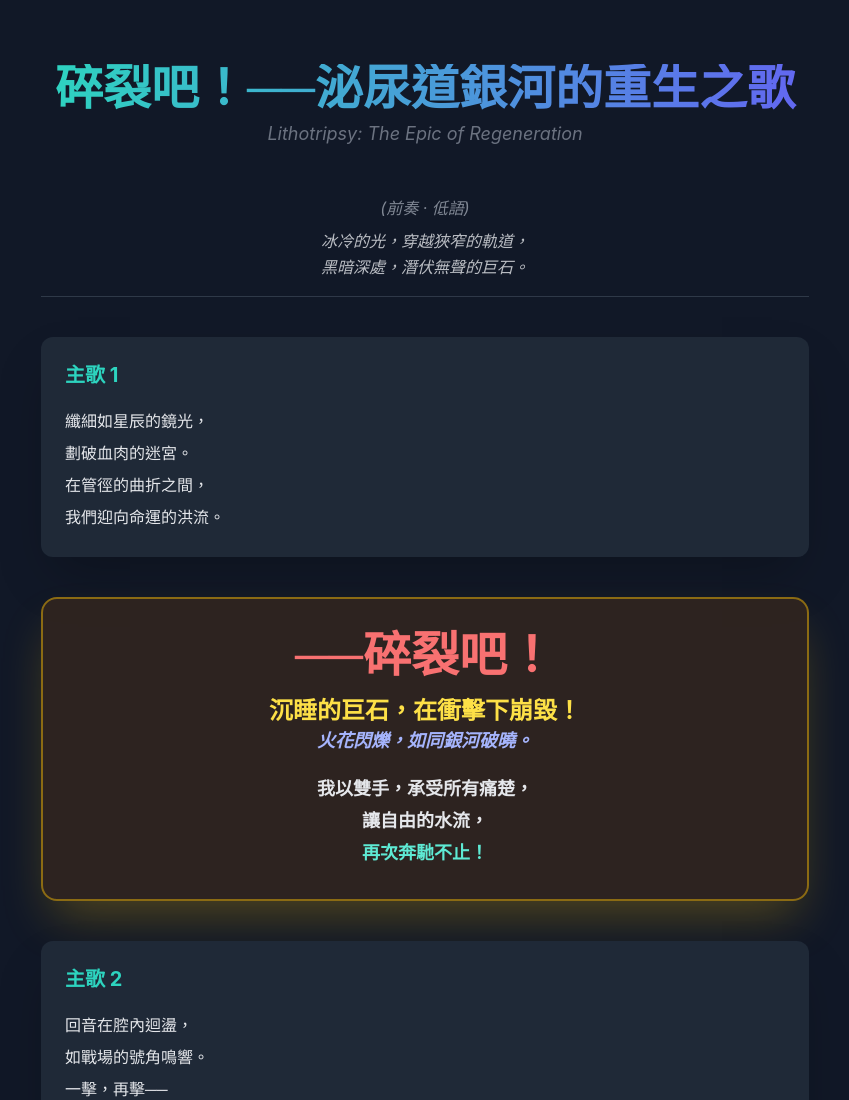
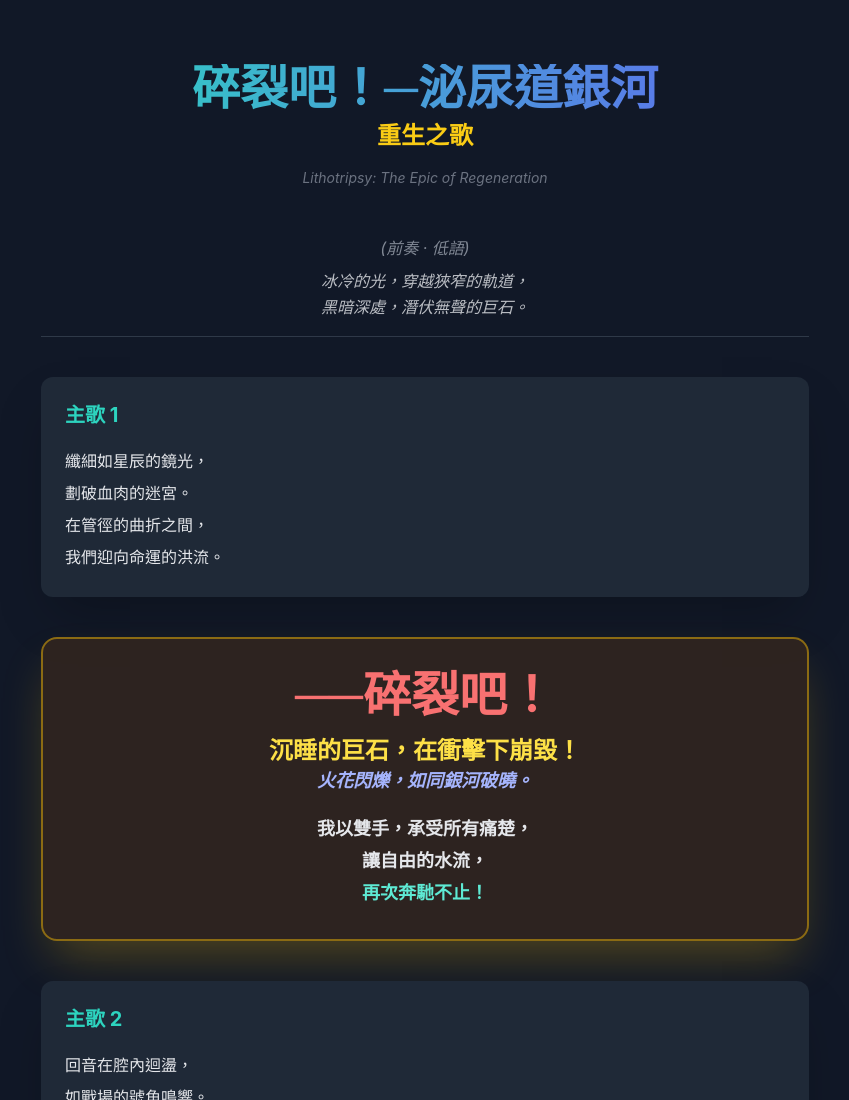
Before and after one commit to yy3114/Epic-Regeneration-Lyrics, a plain HTML site: page index.html in a window 1280 px wide. Shown: the top 1100 px of the page, without its empty margins (215-1064 px from the left). Drawn offline with nearby package versions, Linux system fonts and the light colour scheme.

Commit message:
Revise title and header for better presentation
Updated title and header structure for clarity.

```diff
--- a/index.html
+++ b/index.html
@@ -3,7 +3,7 @@
 <head>
     <meta charset="UTF-8">
     <meta name="viewport" content="width=device-width, initial-scale=1.0">
-    <title>碎裂吧！泌尿道銀河的重生之歌</title>
+    <title>碎裂吧！─泌尿道銀河 重生之歌</title>
     <!-- 載入 Tailwind CSS -->
     <script src="https://cdn.tailwindcss.com"></script>
     <style>
@@ -24,12 +24,15 @@
 <body class="bg-gray-900 text-gray-200 antialiased min-h-screen p-4 sm:p-8">
 
     <div class="max-w-3xl mx-auto py-8">
-        <!-- 標題：呼應主題的史詩感 -->
+        <!-- 標題：呼應主題的史詩感，並採用新的兩行結構 -->
         <header class="text-center mb-12">
             <h1 class="text-4xl sm:text-5xl font-extrabold text-transparent bg-clip-text bg-gradient-to-r from-teal-400 to-indigo-500 mb-2">
-                碎裂吧！──泌尿道銀河的重生之歌
+                碎裂吧！─泌尿道銀河
             </h1>
-            <p class="text-lg text-gray-500 italic">Lithotripsy: The Epic of Regeneration</p>
+            <p class="text-2xl font-bold text-yellow-400 mb-4">
+                重生之歌
+            </p>
+            <p class="text-sm text-gray-500 italic">Lithotripsy: The Epic of Regeneration</p>
         </header>
 
         <!-- 歌詞容器 -->
```
